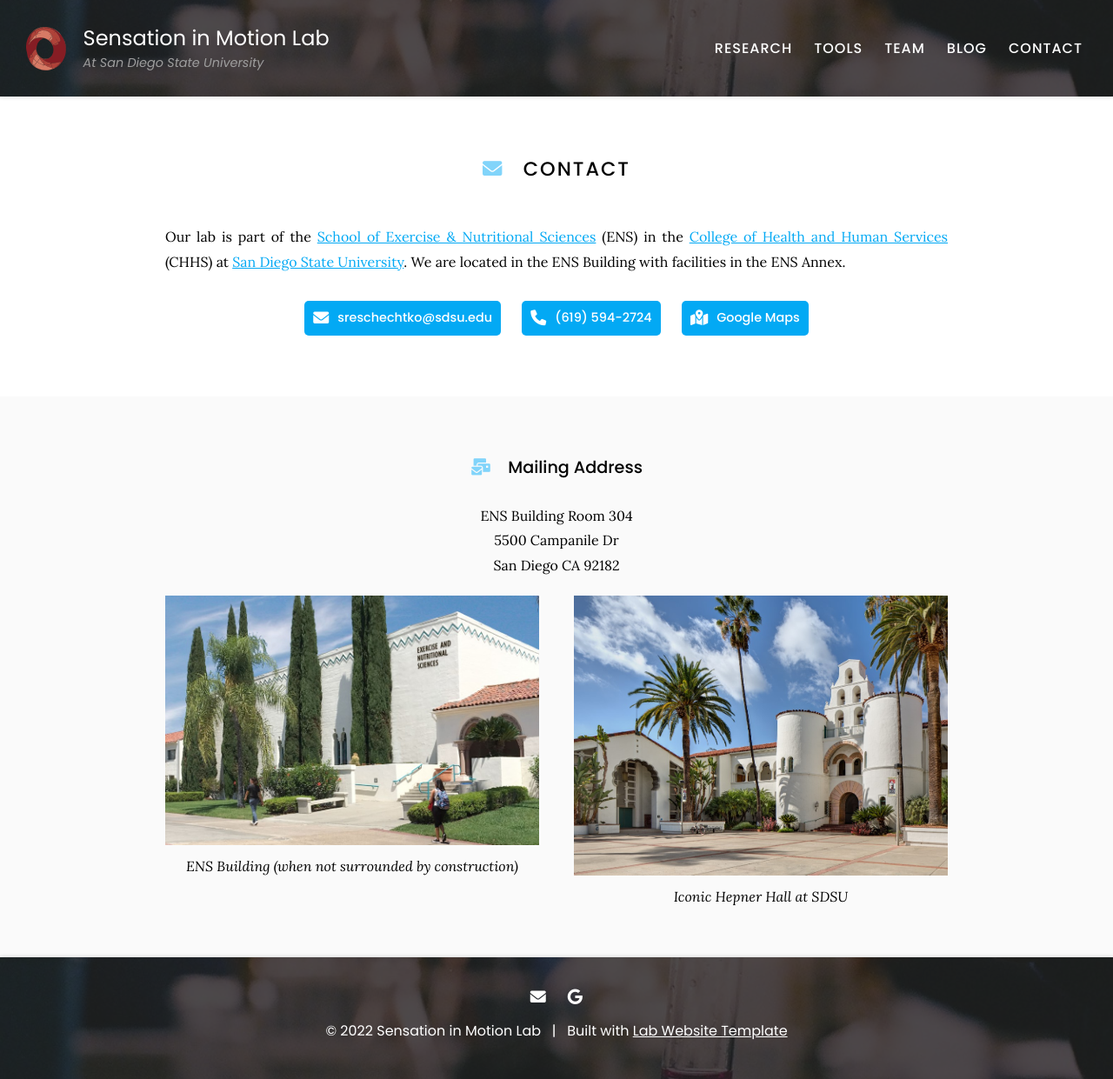
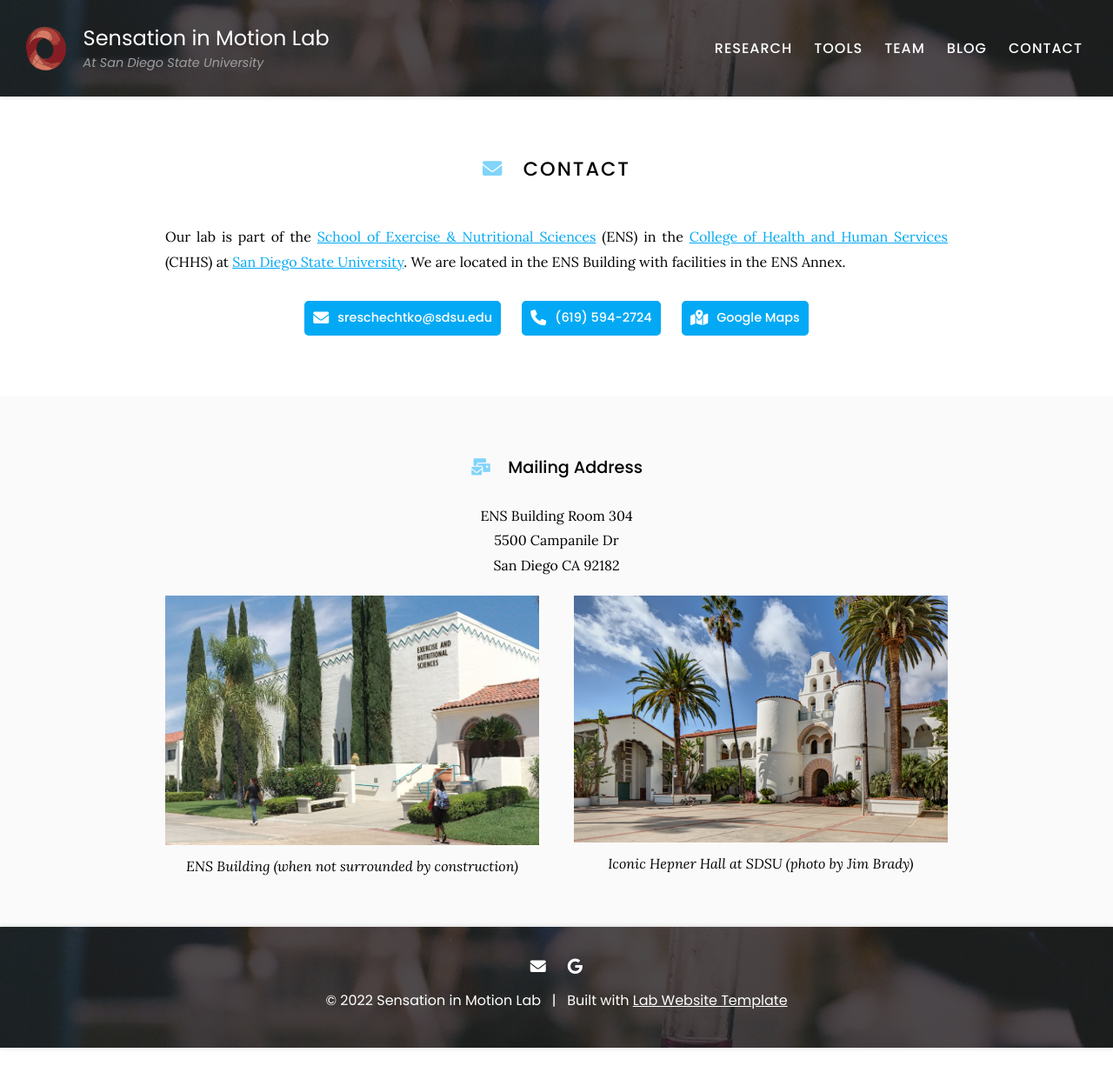
Before and after one commit to sensationinmotion/sensationinmotion.github.io, a Jekyll site: the page built from contact/index.md, in a window 1280 px wide. Shown: the whole page at 87% size. Built offline with Jekyll 4.4.1, drawn with Linux system fonts in a browser that asks for light colours; after the commit the page ends 1205 px from its top, so only the background shows below that.

Commit message:
Update index.md

```diff
--- a/contact/index.md
+++ b/contact/index.md
@@ -57,8 +57,8 @@ San Diego CA 92182
 {% capture col2 %}
 {%
   include figure.html
-  image="images/hepner.jpg"
-  caption="Iconic Hepner Hall at SDSU"
+  image="images/HepnerHall_JimBrady_M5A9350.jpg"
+  caption="Iconic Hepner Hall at SDSU (photo by Jim Brady)"
 %}
 {% endcapture %}
 {% include two-col.html col1=col1 col2=col2 %}
```
